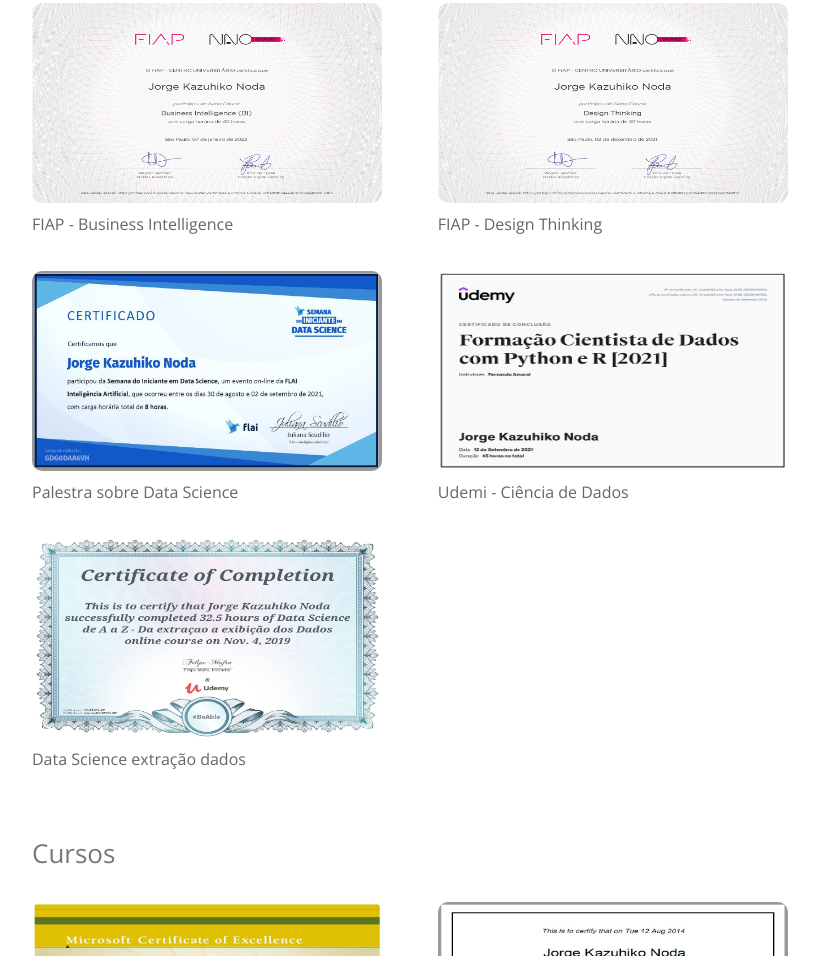
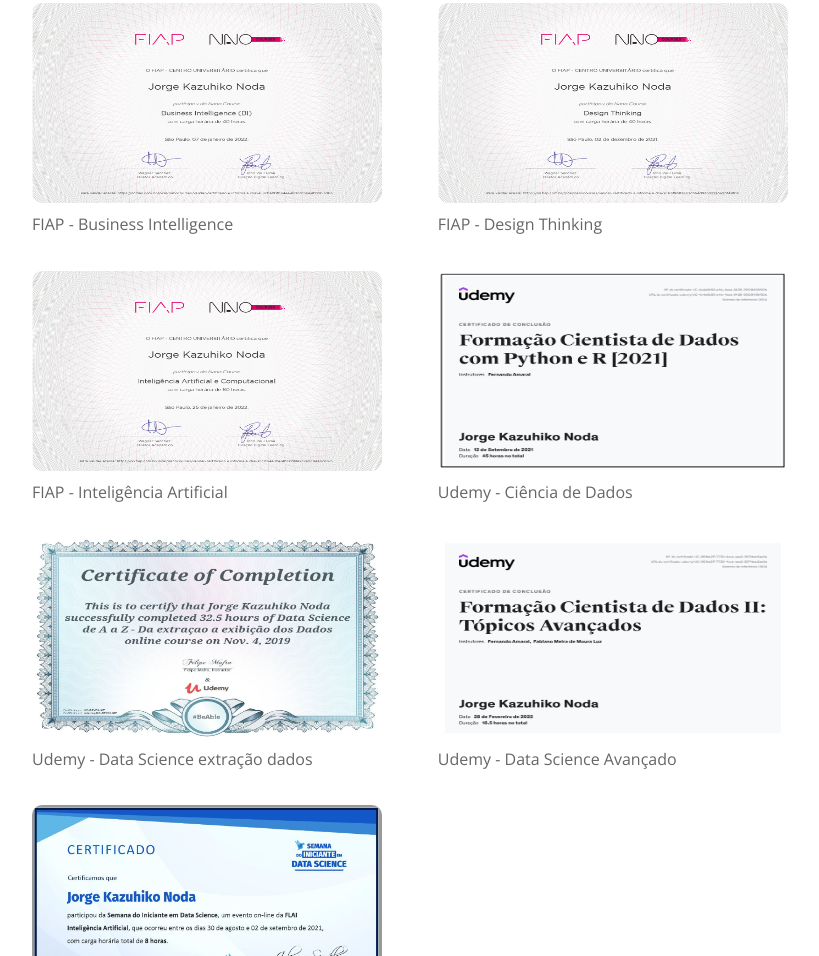
Before and after one commit to jknoda/Site, a plain HTML site: page cv.html in a window 1280 px wide. Shown: the part 1844-2800 px from the top of the page, without its empty margins (406-1225 px from the left). Drawn offline with nearby package versions, Linux system fonts and the light colour scheme.

Commit message:
Atualizacao

```diff
--- a/cv.html
+++ b/cv.html
@@ -21,13 +21,6 @@
                 <strong>JORGE KAZUHIKO NODA</strong><br>
                 Analista de Sistemas
             </h1>
-            <span class="endereco">
-                <br>
-                <p>
-                Rua Breno de Moura, 445 - Jd.Estoril
-                <br>12232-040 - São José dos Campos SP
-                </p>
-            </span>
         </header>
 
         <main class="main-content">
@@ -105,23 +98,28 @@
                             </a>
                             <p class="recent-works-card-title">FIAP - Business Intelligence</p>
                         </article>
-						<article class="recent-works-card">
-                            <a class="imagem-link" href="images/certificados/DS/flai.jpg">
-                                <img src="images/certificados/DS/flai.jpg" alt="flai" width="350" height="200">
+
+                        <article class="recent-works-card">
+                            <a class="imagem-link" href="images/certificados/DS/designthinking.png">
+                                <img src="images/certificados/DS/IA.png" alt="DesignThinking" width="350" height="200">
                             </a>
-                            <p class="recent-works-card-title">Palestra sobre Data Science</p>
-							<!--<p>Lorem ipsum dolor sit amet nisl sed nullam feugiat.</p>-->
+                            <p class="recent-works-card-title">FIAP - Inteligência Artificial</p>
                         </article>
                         <article class="recent-works-card">
                             <a class="imagem-link" href="images/certificados/DS/DataScience.jpg">
                                 <img src="images/certificados/DS/DataScience.jpg" alt="DataScience" width="350" height="200">
                             </a>
-                            <p class="recent-works-card-title">Data Science extração dados</p>
+                            <p class="recent-works-card-title">Udemy - Data Science extração dados</p>
 							<!--<p>Lorem ipsum dolor sit amet nisl sed nullam feugiat.</p>-->
                         </article>
+                        <article class="recent-works-card">
+                            <a class="imagem-link" href="images/certificados/DS/flai.jpg">
+                                <img src="images/certificados/DS/flai.jpg" alt="flai" width="350" height="200">
+                            </a>
+                            <p class="recent-works-card-title">Fly - Palestra sobre Data Science</p>
+                            <!--<p>Lorem ipsum dolor sit amet nisl sed nullam feugiat.</p>-->
+                        </article>
                     </div>
-
-
                     <div class="col-2">
                         <article class="recent-works-card">
                             <a class="imagem-link" href="images/certificados/DS/BigData.png">
@@ -139,7 +137,15 @@
                             <a class="imagem-link" href="images/certificados/DS/CienciaDados.jpg">
                                 <img src="images/certificados/DS/CienciaDados.jpg" alt="CienciaDados" width="350" height="200">
                             </a>
-                            <p class="recent-works-card-title">Udemi - Ciência de Dados</p>
+                            <p class="recent-works-card-title">Udemy - Ciência de Dados</p>
+							<!--<p>Lorem ipsum dolor sit amet nisl sed nullam feugiat.</p>-->
+                        </article>
+
+                        <article class="recent-works-card">
+                            <a class="imagem-link" href="images/certificados/DS/DataScience.jpg">
+                                <img src="images/certificados/DS/DSII.jpg" alt="DataScience" width="350" height="200">
+                            </a>
+                            <p class="recent-works-card-title">Udemy - Data Science Avançado</p>
 							<!--<p>Lorem ipsum dolor sit amet nisl sed nullam feugiat.</p>-->
                         </article>
 					</div>
```
Also changed, not shown: index.html (+3 -3 lines), images/certificados/DS/DSII.jpg (added), images/certificados/DS/IA.png (added).
